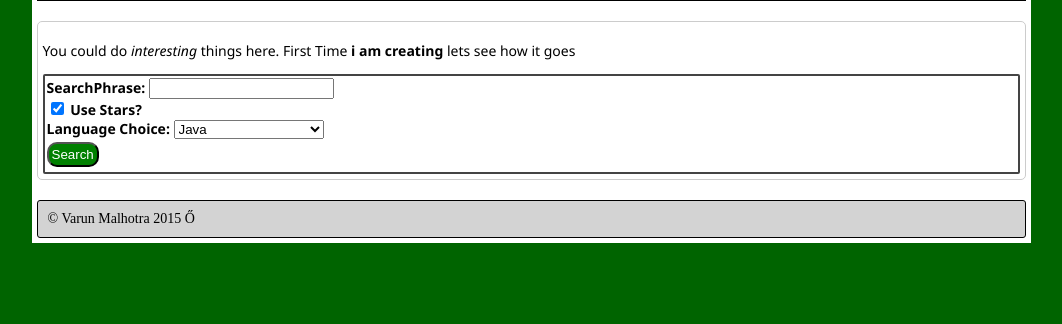
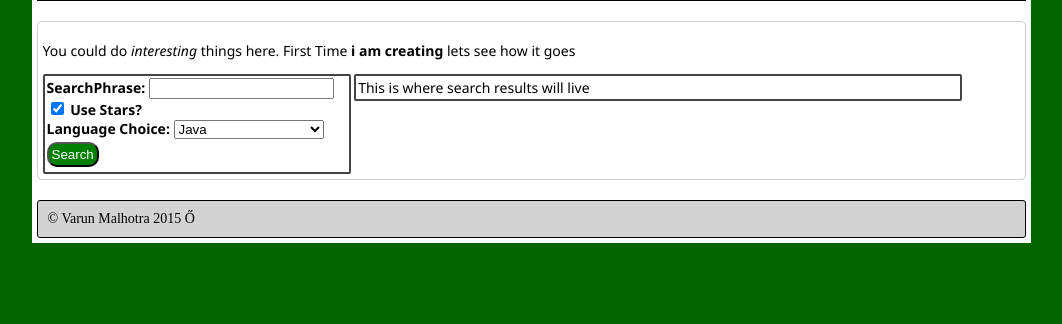
Before and after one commit to jemvar/FirstRepo, a PHP site: page / in a window 1280 px wide. Shown: the part 476-800 px from the top of the page, without its empty margins (109-1171 px from the left). Run offline with PHP 8.4, Linux system fonts and the light colour scheme.

Commit message:
Added result block and leanrt about display and positioning

```diff
--- a/Front End/css/site.css
+++ b/Front End/css/site.css
@@ -29,9 +29,21 @@ html, body
 	border-radius: 2px;
 }
 
+#results
+{
+	padding: 2px;
+	width: 600px;
+	display: inline-block;
+	vertical-align: top;;
+}
+
 .simple-form
 {
 	padding: 2px;
+	width: 300px;
+	/*position: absolute; Position could be fixed ( fixed in hierarchy), absolute ( fixed on the entire page) or static (default)*/
+	display: inline-block;
+	vertical-align: top;
 }
 
 #main
--- a/Front End/index.html
+++ b/Front End/index.html
@@ -36,6 +36,9 @@
 				</select><br>
 				<input name="Submit" type="Submit" value="Search"\>
 			</form>
+			<div id="results" class="bordered-image">
+				This is where search results will live
+			</div>
 		</section>
 		<footer>
 			&copy; Varun Malhotra 2015 &#x150;
```
